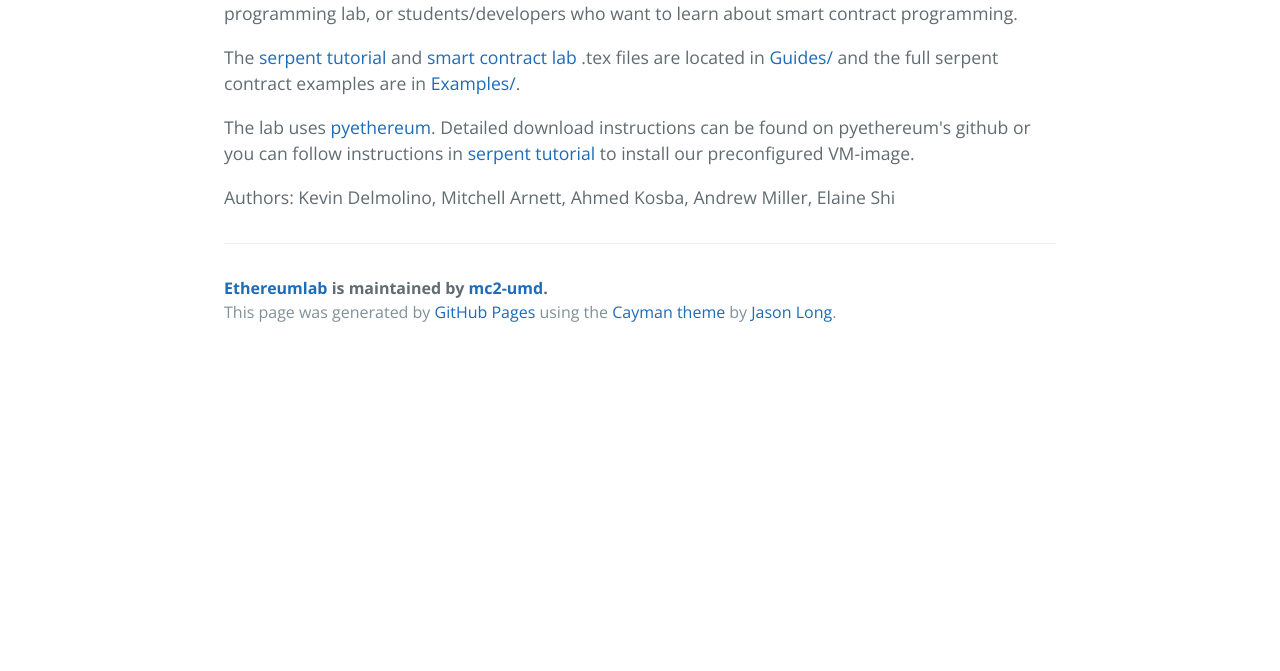
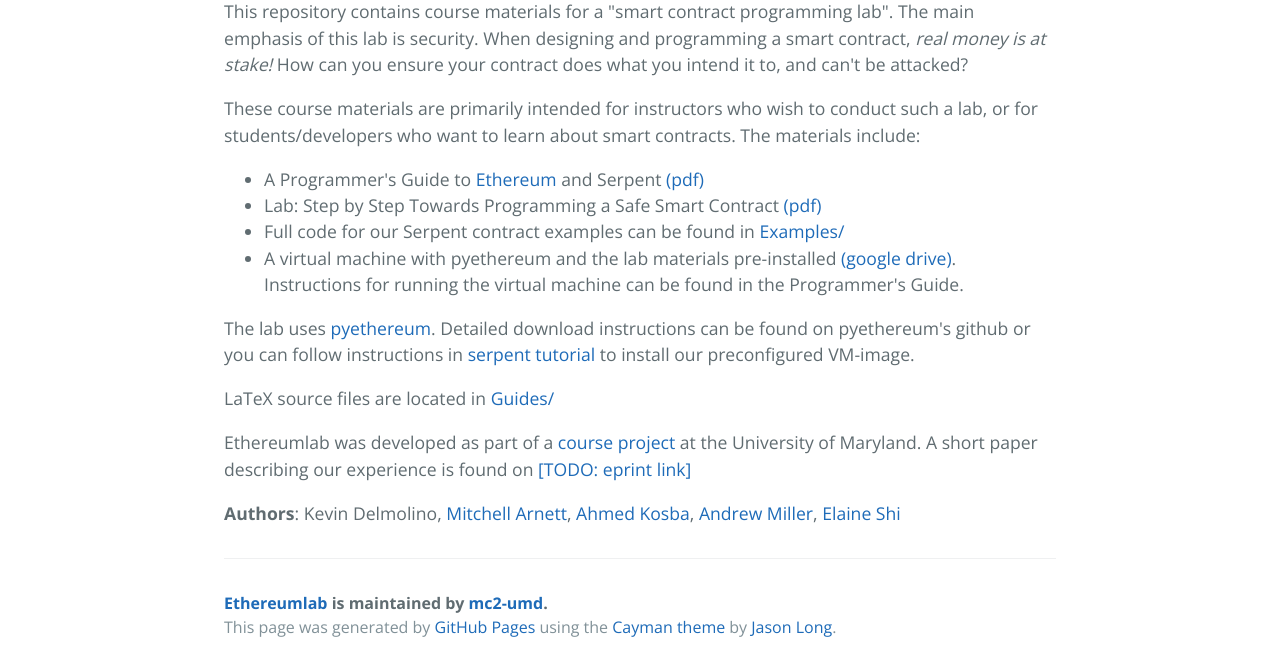
Before and after one commit to mc2-umd/ethereumlab, a plain HTML site: page index.html in a window 1280 px wide. Shown: the part 518-1189 px from the top of the page. Before the commit the page ends 874 px from the top, so only its background shows below. Drawn offline with nearby package versions, Linux system fonts and the light colour scheme.

Commit message:
Website improvements

```diff
--- a/index.html
+++ b/index.html
@@ -11,7 +11,7 @@
   </head>
   <body>
     <section class="page-header">
-      <h1 class="project-name">Ethereumlab</h1>
+      <h1 class="project-name">Ethereumlab: Towards Safe Smart Contracts</h1>
       <h2 class="project-tagline"></h2>
       <a href="https://github.com/mc2-umd/ethereumlab" class="btn">View on GitHub</a>
       <a href="https://github.com/mc2-umd/ethereumlab/zipball/master" class="btn">Download .zip</a>
@@ -20,18 +20,26 @@
 
     <section class="main-content">
       <h1>
-<a id="ethereum---serpent-tutorial-and-smart-contract-lab" class="anchor" href="#ethereum---serpent-tutorial-and-smart-contract-lab" aria-hidden="true"><span class="octicon octicon-link"></span></a>Ethereum - Serpent Tutorial and Smart Contract Lab</h1>
+<a id="ethereum---serpent-tutorial-and-smart-contract-lab" class="anchor" href="#ethereum---serpent-tutorial-and-smart-contract-lab" aria-hidden="true"><span class="octicon octicon-link"></span></a>Serpent Tutorial and Smart Contract Lab</h1>
 
-<p>This repository contains tutorials intended for instructors who wish to conduct a smart
-contract programming lab, or students/developers who want to learn about smart contract
-programming.</p>
+<p>This repository contains course materials for a "smart contract programming lab". The main emphasis of this lab is security. When designing and programming a smart contract, <i>real money is at stake!</i> How can you ensure your contract does what you intend it to, and can't be attacked?
+</p>
 
-<p>The <a href="http://mc2-umd.github.io/ethereumlab/docs/serpent_tutorial.pdf">serpent tutorial</a> and <a href="http://mc2-umd.github.io/ethereumlab/docs/how_to_program_a_safe_smart_contract.pdf">smart contract lab</a> .tex files are located in <a href="https://github.com/mc2-umd/ethereumlab/tree/master/Guides">Guides/</a> and the full serpent contract examples are in <a href="https://github.com/mc2-umd/ethereumlab/tree/master/Examples">Examples/</a>.</p>
+<p>These course materials are primarily intended for instructors who wish to conduct such a lab, or for students/developers who want to learn about smart contracts. The materials include:</p>
+<ul>
+  <li> A Programmer's Guide to <a href="https://ethereum.org/">Ethereum</a> and Serpent <a href="http://mc2-umd.github.io/ethereumlab/docs/serpent_tutorial.pdf">(pdf)</a>
+  <li> Lab: Step by Step Towards Programming a Safe Smart Contract <a href="http://mc2-umd.github.io/ethereumlab/docs/how_to_program_a_safe_smart_contract.pdf">(pdf)</a>
+  <li> Full code for our Serpent contract examples can be found in <a href="https://github.com/mc2-umd/ethereumlab/tree/master/Examples">Examples/</a>
+  <li> A virtual machine with pyethereum and the lab materials pre-installed <a href="https://drive.google.com/file/d/0BzlG8wGYwTrGWlp0LWctYVIxRVU/view">(google drive)</a>. Instructions for running the virtual machine can be found in the Programmer's Guide.
+</ul>
 
 <p>The lab uses <a href="https://github.com/ethereum/pyethereum">pyethereum</a>. Detailed download instructions can be found on pyethereum's
 github or you can follow instructions in <a href="http://mc2-umd.github.io/ethereumlab/docs/serpent_tutorial.pdf">serpent tutorial</a> to install our preconfigured VM-image.</p>
+<p>LaTeX source files are located in <a href="https://github.com/mc2-umd/ethereumlab/tree/master/Guides">Guides/</a></a>
 
-<p>Authors: Kevin Delmolino, Mitchell Arnett, Ahmed Kosba, Andrew Miller, Elaine Shi</p>
+<p>Ethereumlab was developed as part of a <a href="http://www.cs.umd.edu/~elaine/teaching/cryptocurrency/cryptocurrency.html">course project</a> at the University of Maryland. A short paper describing our experience is found on <a href="https://eprint.iacr.org/2015/XXX">[TODO: eprint link]</a>
+
+<p><b>Authors</b>: Kevin Delmolino, <a href="http://mitchellarnett.me/">Mitchell Arnett</a>, <a href="http://www.cs.umd.edu/~akosba/">Ahmed Kosba</a>, <a href="http://cs.umd.eud/~amiller">Andrew Miller</a>, <a href="https://cs.umd.edu/~elaine">Elaine Shi</a></p>
 
       <footer class="site-footer">
         <span class="site-footer-owner"><a href="https://github.com/mc2-umd/ethereumlab">Ethereumlab</a> is maintained by <a href="https://github.com/mc2-umd">mc2-umd</a>.</span>
```
